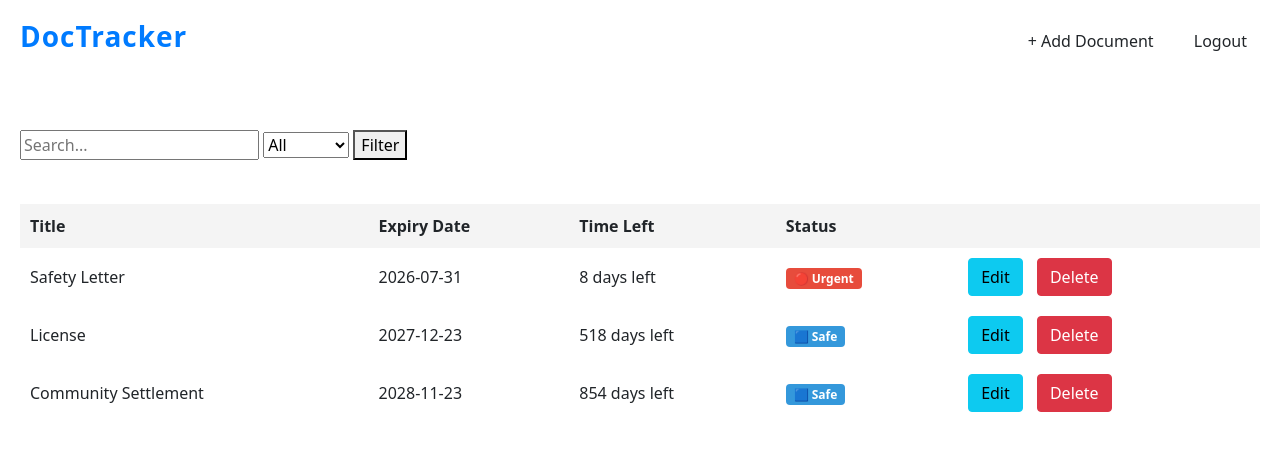
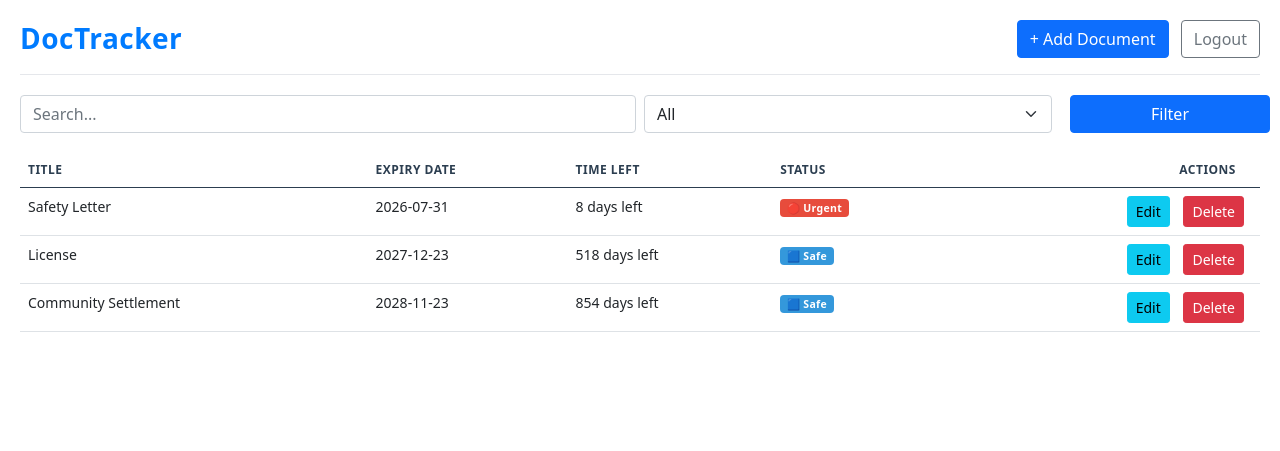
Before and after one commit to sedejordan/docTracker, a Flask app: page / in a window 1280 px wide. Shown: the top 451 px of the page. Run offline with Flask 3, Linux system fonts and the light colour scheme; the visitor is signed in with stand-in values (Sample User, id 1); data comes from the database, SQL or seed files in the repository.

Commit message:
more styling

```diff
--- a/static/styles.css
+++ b/static/styles.css
@@ -1,23 +1,36 @@
+:root {
+    --primary: #007bff;
+    --primary-dark: #0056b3;
+    --text-dark: #2c3e50;
+    --text-muted: #6c757d;
+    --border-color: #e5e7eb;
+}
+
 body {
-    font-family: Arial, sans-serif;
+    font-family: 'Segoe UI', Arial, sans-serif;
     background: #f5f6fa;
     margin: 0;
     padding: 20px;
+    color: #333;
+    line-height: 1.5;
 }
 
 .container {
     width: 80%;
+    max-width: 1100px;
     margin: 40px auto;
     background: white;
-    padding: 20px;
-    border-radius: 8px;
+    padding: 28px 32px;
+    border-radius: 10px;
+    box-shadow: 0 2px 10px rgba(0, 0, 0, 0.06);
 }
 
 .logo {
     font-size: 28px;
     font-weight: 700;
-    color: #007bff;
-    letter-spacing: 1px;
+    color: var(--primary);
+    letter-spacing: 0.5px;
+    margin: 0;
 }
 
 .top-bar {
@@ -25,24 +38,33 @@ body {
     justify-content: space-between;
     align-items: center;
     margin-bottom: 20px;
+    padding-bottom: 16px;
+    border-bottom: 1px solid var(--border-color);
 }
 
 .btn {
     margin-left: 10px;
     text-decoration: none;
-    padding: 6px 12px;
+    padding: 8px 16px;
     border-radius: 6px;
     font-weight: 500;
+    font-size: 14px;
     display: inline-block;
+    transition: all 0.15s ease-in-out;
+    border: none;
+    cursor: pointer;
 }
 
 .primary {
-    background-color: #007bff;
+    background-color: var(--primary);
     color: white;
+    box-shadow: 0 1px 3px rgba(0, 123, 255, 0.3);
 }
 
 .primary:hover {
-    background: #0056b3;
+    background: var(--primary-dark);
+    box-shadow: 0 2px 6px rgba(0, 123, 255, 0.4);
+    transform: translateY(-1px);
 }
 
 .logout {
@@ -61,13 +122,23 @@ table {
 }
 
 th, td {
-    padding: 10px;
+    padding: 12px 10px;
     text-align: left;
-    border-bottom: 1px solid #ddd;
+    border-bottom: 1px solid var(--border-color);
+    font-size: 14px;
 }
 
 th {
     background-color: #f4f4f4;
+    color: var(--text-dark);
+    font-weight: 600;
+    text-transform: uppercase;
+    font-size: 12px;
+    letter-spacing: 0.5px;
+}
+
+tr {
+    transition: background-color 0.1s ease-in-out;
 }
 
 tr:hover {
@@ -88,15 +159,17 @@ a {
 }
 
 .badge {
-    padding: 4px 8px;
+    padding: 5px 10px;
     border-radius: 5px;
     color: white;
     font-size: 12px;
-    font-weight: bold;
+    font-weight: 600;
+    display: inline-block;
+    letter-spacing: 0.3px;
 }
 
 .badge:hover {
-    opacity: 0.8;
+    opacity: 0.85;
 }
 
 .blue { background-color: #3498db; }
@@ -105,6 +178,50 @@ a {
 .red { background-color: #e74c3c; }
 .black { background-color: #555; }
 
-.filters {
-    margin: 15px 0;
+.edit, .delete {
+    font-size: 13px;
+    padding: 5px 10px;
+    border-radius: 5px;
+    transition: opacity 0.15s ease-in-out;
 }
+
+.edit {
+    background-color: #eaf2ff;
+    color: var(--primary);
+}
+
+.edit:hover {
+    background-color: #d6e8ff;
+}
+
+.delete {
+    background-color: #ffe9e9;
+    color: #c0392b;
+}
+
+.delete:hover {
+    background-color: #ffd6d6;
+}
+
+@media (max-width: 768px) {
+    .container {
+        width: 95%;
+        padding: 20px;
+    }
+
+    .top-bar {
+        flex-direction: column;
+        align-items: flex-start;
+        gap: 12px;
+    }
+
+    .filters {
+        flex-wrap: wrap;
+    }
+
+    table {
+        display: block;
+        overflow-x: auto;
+        white-space: nowrap;
+    }
+}
--- a/templates/index.html
+++ b/templates/index.html
@@ -1,30 +1,36 @@
 <!DOCTYPE html>
-<html>
+<html lang="en">
 <head>
+    <meta charset="UTF-8">
+    <meta name="viewport" content="width=device-width, initial-scale=1.0">
     <title>DocTracker</title>
     <link rel="stylesheet" href="/static/styles.css">
-    <!-- boostrap  link-->
+    <!-- bootstrap link-->
     <link href="https://cdn.jsdelivr.net/npm/bootstrap@5.0.2/dist/css/bootstrap.min.css" rel="stylesheet" integrity="sha384-EVSTQN3/azprG1Anm3QDgpJLIm9Nao0Yz1ztcQTwFspd3yD65VohhpuuCOmLASjC" crossorigin="anonymous">
+    <link rel="stylesheet" href="/static/doctracker.css">
 </head>
 <body>
     <div class="top-bar">
         <h1 class="logo">DocTracker</h1>
 
         <div class="actions">
-            <a href="/add" class="btn primary">+ Add Document</a>
+            <a href="/add" class="btn btn-primary">+ Add Document</a>
             {% if session.get("logged_in") %}
-                <a href="/logout" class="btn logout">Logout</a>
+                <a href="/logout" class="btn btn-outline-secondary ms-2">Logout</a>
             {% endif %}
         </div>
     </div>
 
-    <br><br>
+    <div class="main-container">
 
-    <div>
-        <form method="GET" action="/">
-            <input type="text" name="q" placeholder="Search..." value="{{ request.args.get('q', '') }}">
+        <div class="filter-card">
+            <form method="GET" action="/" class="row g-2 align-items-center">
+                <div class="col-md-6">
+                    <input type="text" name="q" class="form-control" placeholder="Search..." value="{{ request.args.get('q', '') }}">
+                </div>
 
-            <select name="status">
+                <div class="col-md-4">
+                    <select name="status" class="form-select">
                         <option value="">All</option>
                         <option value="Safe" {% if request.args.get('status') == 'Safe' %}selected{% endif %}>Safe</option>
                         <option value="Good" {% if request.args.get('status') == 'Good' %}selected{% endif %}>Good</option>
@@ -32,22 +38,27 @@
                         <option value="Urgent" {% if request.args.get('status') == 'Urgent' %}selected{% endif %}>Urgent</option>
                         <option value="Expired" {% if request.args.get('status') == 'Expired' %}selected{% endif %}>Expired</option>
                     </select>
+                </div>
 
-            <button type="submit">Filter</button>
+                <div class="col-md-2">
+                    <button type="submit" class="btn btn-primary w-100">Filter</button>
+                </div>
             </form>
         </div>
 
-    <br>
-
         {% if documents %}
-    <table>
+        <div class="table-card">
+            <table class="table table-hover mb-0">
+                <thead>
                     <tr>
                         <th>Title</th>
                         <th>Expiry Date</th>
                         <th>Time Left</th>
                         <th>Status</th>
-            <th></th>
+                        <th class="text-end pe-4">Actions</th>
                     </tr>
+                </thead>
+                <tbody>
                     {% for doc in documents %}
                     <tr>
                         <td>{{ doc.title }}</td>
@@ -60,18 +71,22 @@
                             </span>
                         </td>
 
-            <td>
-                <a href="/edit/{{ doc.id }}" class="edit btn btn-info">Edit</a>
-                <a href="/delete/{{ doc.id }}" class="delete btn btn-danger" onclick="return confirm('Delete this document?')">
+                        <td class="text-end pe-3">
+                            <a href="/edit/{{ doc.id }}" class="edit btn btn-sm btn-info">Edit</a>
+                            <a href="/delete/{{ doc.id }}" class="delete btn btn-sm btn-danger" onclick="return confirm('Delete this document?')">
                                 Delete
                             </a>
                         </td>
                     </tr>
                     {% endfor %}
+                </tbody>
             </table>
+        </div>
         {% else %}
-    <p>No documents found.</p>
+        <p class="text-muted text-center py-5">No documents found.</p>
         {% endif %}
+
+    </div>
 
     <script src="https://cdn.jsdelivr.net/npm/@popperjs/core@2.9.2/dist/umd/popper.min.js" integrity="sha384-IQsoLXl5PILFhosVNubq5LC7Qb9DXgDA9i+tQ8Zj3iwWAwPtgFTxbJ8NT4GN1R8p" crossorigin="anonymous"></script>
     <script src="https://cdn.jsdelivr.net/npm/bootstrap@5.0.2/dist/js/bootstrap.min.js" integrity="sha384-cVKIPhGWiC2Al4u+LWgxfKTRIcfu0JTxR+EQDz/bgldoEyl4H0zUF0QKbrJ0EcQF" crossorigin="anonymous"></script>
```
Also changed, not shown: other parts of static/styles.css (+39 -0 lines). Lines whose indentation alone changed are shown as unchanged.
